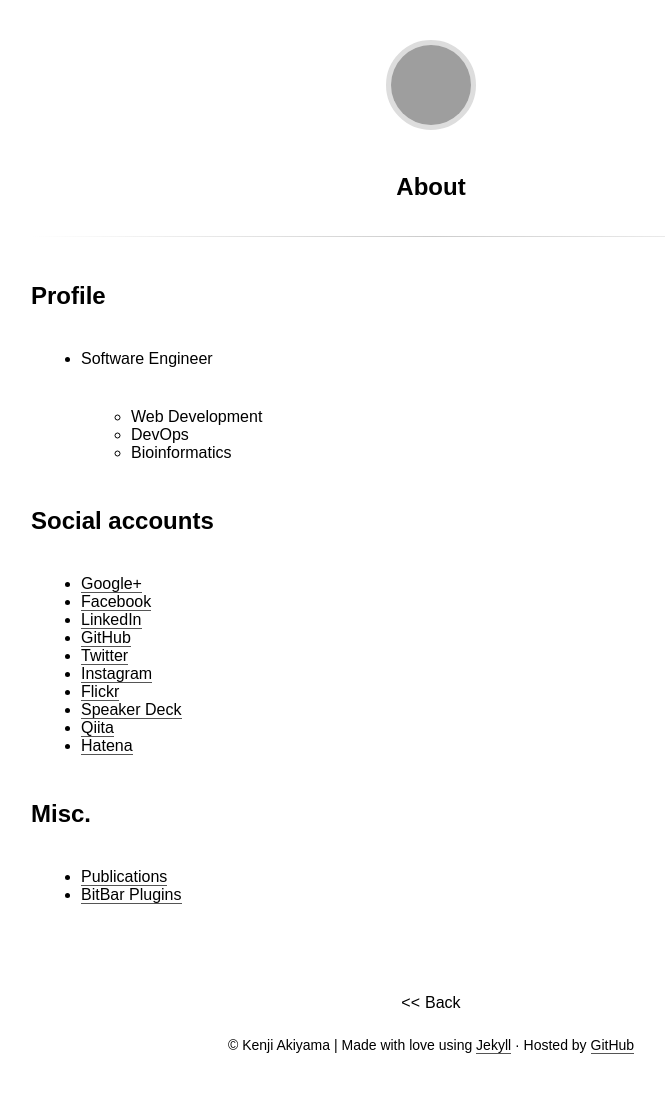
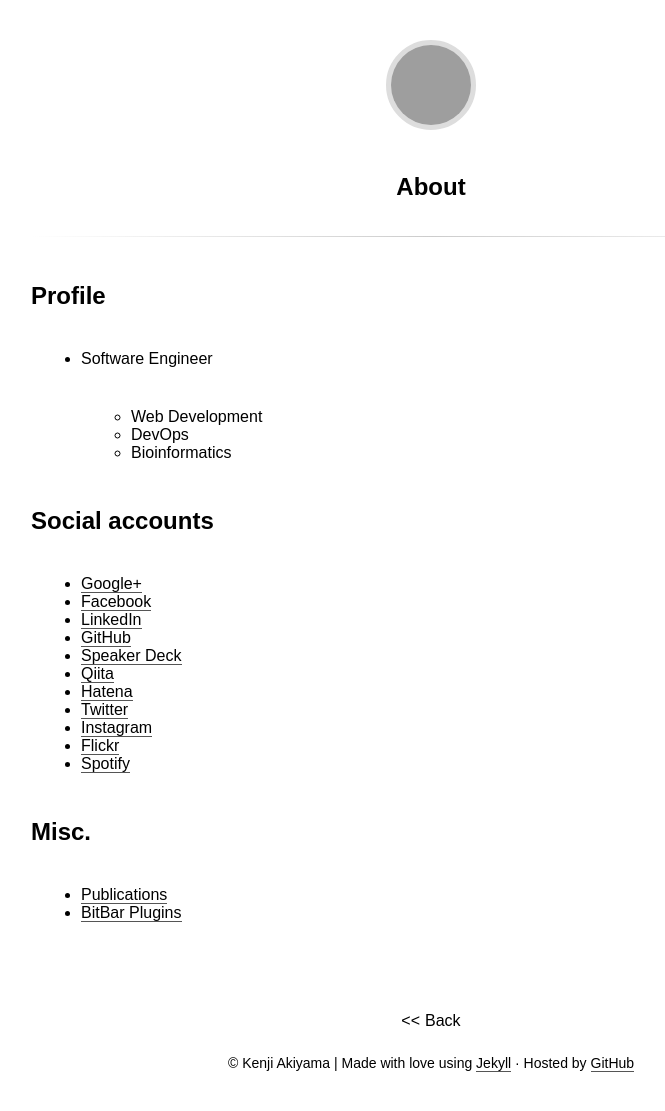
Before and after one commit to artifactsauce/artifactsauce.github.io, a Jekyll site: the page built from about.md, in a window 1280 px wide, cut to the strip 0-1122 px from the top of the page. Shown: the top 1111 px of the strip, without its empty margins (209-874 px from the left). Built offline with Jekyll 4.4.1, drawn with Linux system fonts in a browser that asks for light colours; some web fonts are replaced; grey boxes are pictures that could not be loaded.

Commit message:
change the list order

```diff
--- a/about.md
+++ b/about.md
@@ -16,12 +16,13 @@ title: About
 - [Facebook](//www.facebook.com/kenji.akiyama)
 - [LinkedIn](//www.linkedin.com/in/kenjiakiyama)
 - [GitHub](//github.com/artifactsauce)
+- [Speaker Deck](//speakerdeck.com/artifactsauce)
+- [Qiita](//qiita.com/artifactsauce)
+- [Hatena](//profile.hatena.ne.jp/artifactsauce/)
 - [Twitter](//twitter.com/artifactsauce)
 - [Instagram](//instagram.com/artifactsauce)
 - [Flickr](//www.flickr.com/photos/artifactsauce)
-- [Speaker Deck](//speakerdeck.com/artifactsauce)
-- [Qiita](//qiita.com/artifactsauce)
-- [Hatena](//profile.hatena.ne.jp/artifactsauce/)
+- [Spotify](//open.spotify.com/user/artifactsauce)
 
 ## Misc.
 
```
